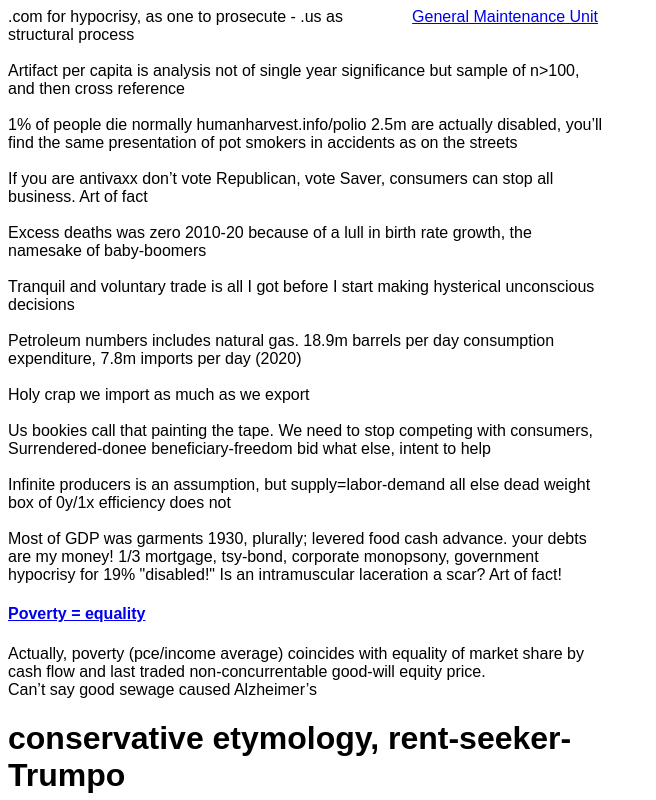
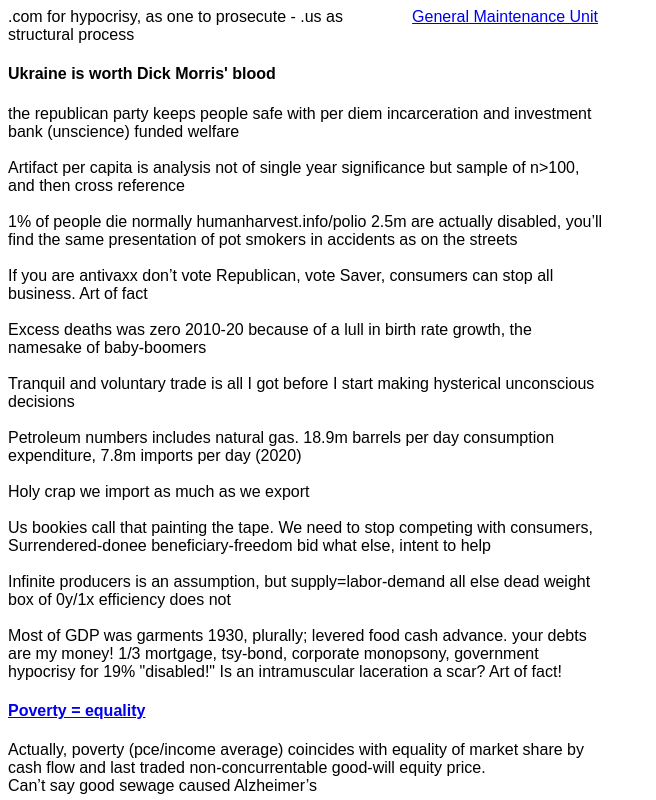
Before and after one commit to NickCarducci/gmu.com, a React (Create React App) app: page / in a window 1280 px wide. Shown: the top 800 px of the page, without its empty margins (0-656 px from the left). Built offline with nearby package versions, Linux system fonts and the light colour scheme; a web font is replaced by a local one.

Commit message:
Update App.js

```diff
--- a/src/App.js
+++ b/src/App.js
@@ -132,6 +132,9 @@ export default class App extends React.Component {
           General Maintenance Unit
         </a>
         .com for hypocrisy, as one to prosecute - .us as structural process
+        <h4>Ukraine is worth Dick Morris' blood</h4>
+        the republican party keeps people safe with per diem incarceration and
+        investment bank (unscience) funded welfare
         <br />
         <br />
         Artifact per capita is analysis not of single year significance but
@@ -183,6 +186,10 @@ export default class App extends React.Component {
         price.
         <br />
         Can’t say good sewage caused Alzheimer’s
+        <br />
+        <br />
+        This delinquent country is loitering on Savers’ donee beneficiary
+        surrendered freedom bid and outright
         <h1>conservative etymology, rent-seeker-Trumpo</h1>
         <h3>
           {/**vernon jones */}
```
